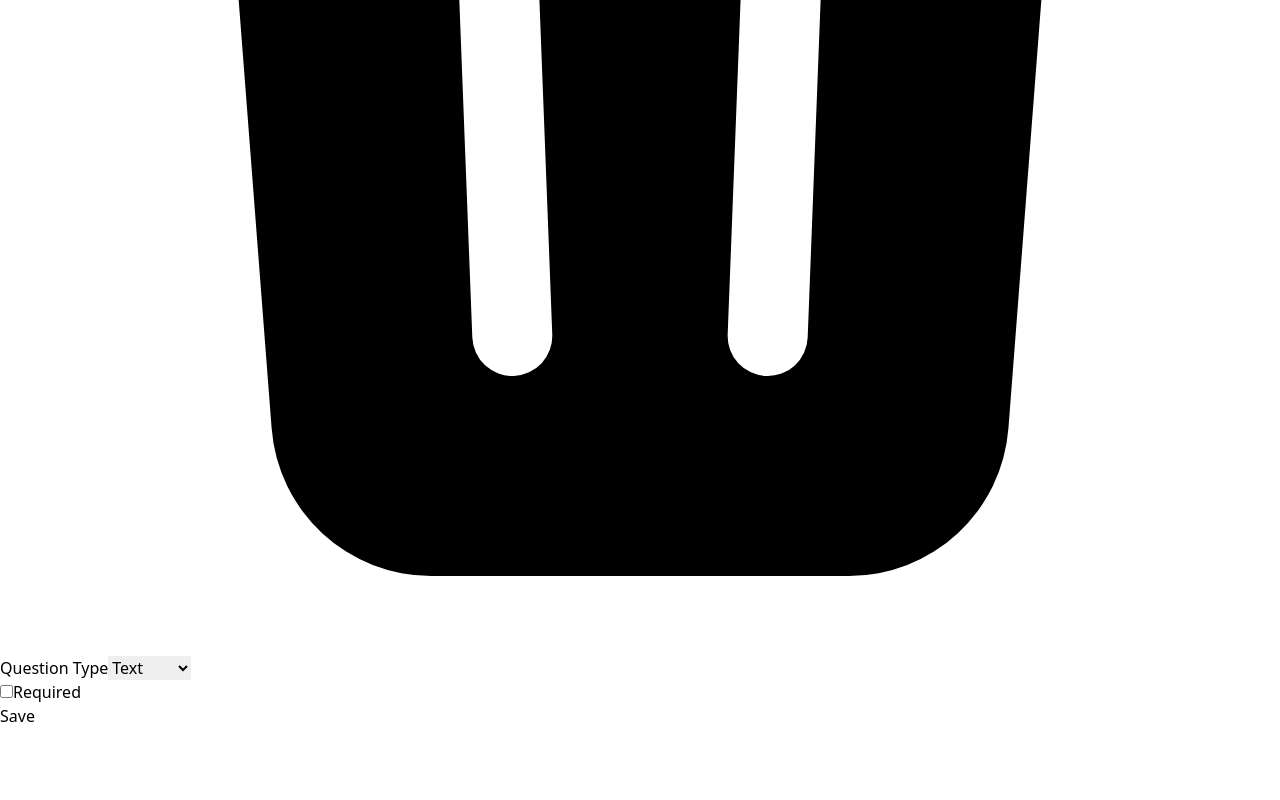
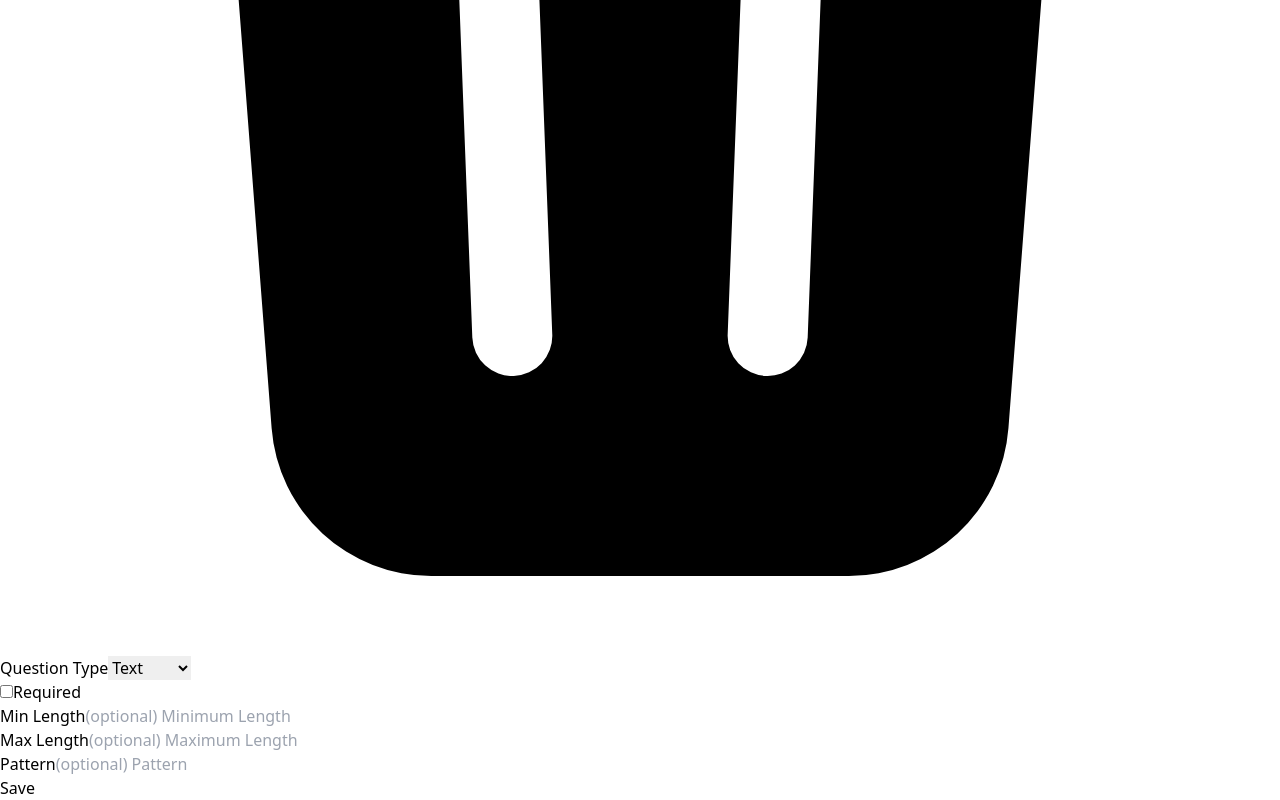
Before and after one commit to jainlokesh318/form-composer, a React (Vite) app: page /builder in a window 1280 px wide. Shown: the part 3310-4110 px from the top of the page. Before the commit the page ends 4038 px from the top, so only its background shows below. Built offline with nearby package versions, Linux system fonts and the light colour scheme.

Commit message:
feat:add input validation parameters

```diff
--- a/src/pages/FormComposer/QuestionBuilder.tsx
+++ b/src/pages/FormComposer/QuestionBuilder.tsx
@@ -1,8 +1,10 @@
 import { useEffect, useState } from "react";
 import { Question, QuestionType, questionTypeLabels } from "../../types/Question";
-import { SelectField } from "../../types/Field";
+import { NumberField, SelectField, TextField } from "../../types/Field";
 import SelectOptions from "../../components/util/SelectOptions";
 import { TrashIcon } from '@heroicons/react/24/solid'
+import TextOptions from "../../components/util/TextOptions";
+import NumberOptions from "../../components/util/NumberOptions";
 
 function QuestionBuilder({ question, onDelete, onUpdate }: { question: Question, onDelete: (id: string) => void, onUpdate: (id: string, question: Question) => void }) {
     const [questionState, setQuestionState] = useState<Question>(question)
@@ -23,7 +25,7 @@ function QuestionBuilder({ question, onDelete, onUpdate }: { question: Question,
         }
     }
 
-    const handleOptionsChange = (options: SelectField['options']) => {
+    const handleSelectOptionsChange = (options: SelectField['options']) => {
         if (questionState.type === 'select') {
             setQuestionState({
                 ...questionState,
@@ -32,10 +34,47 @@ function QuestionBuilder({ question, onDelete, onUpdate }: { question: Question,
         }
     }
 
+    const handleTextOptionsChange = (question: Question & TextField) => {
+        setQuestionState(question)
+    }
+
+    const handleNumberOptionsChange = (question: Question & NumberField) => {
+        setQuestionState(question)
+    }
+
+    const renderQuestionOptions = () => {
+        switch (questionState.type) {
+            case 'select':
+                return (
+                    <SelectOptions
+                        question={questionState as Question & SelectField}
+                        onChange={handleSelectOptionsChange}
+                    />
+                )
+            case 'text':
+                return (
+                    <TextOptions
+                        question={questionState as Question & TextField}
+                        onChange={handleTextOptionsChange}
+                    />
+                )
+            case 'number':
+                return (
+                    <NumberOptions
+                        question={questionState as Question & NumberField}
+                        onChange={handleNumberOptionsChange}
+                    />
+                )
+            default: {
+                return null
+            }
+        }
+    }
+
     return <div className="flex flex-col gap-2 border-2 border-gray-300 rounded-md p-2 my-2">
         <div className="flex justify-between">
-        <div className="flex-1 flex flex-row gap-2 items-center">
-            <label htmlFor="title ">Question Title</label>
+            <div className="flex-1 flex flex-row gap-2 items-center">
+                <label htmlFor="title ">Question Title</label>
                 <input type="text" id="title" value={questionState.title} onChange={(e) => handleChange('title', e.target.value)} placeholder="Enter Question Title" className="border-2 border-gray-300 rounded-md p-1 w-1/3" />
             </div>
             <TrashIcon className="w-6 h-6 text-red-500 cursor-pointer" onClick={() => onDelete(questionState.id)} />
@@ -56,14 +95,7 @@ function QuestionBuilder({ question, onDelete, onUpdate }: { question: Question,
                 <label htmlFor="required">Required</label>
             </div>
         </div>
-        {
-            questionState.type === 'select' && (
-                <SelectOptions
-                    question={questionState as Question & SelectField}
-                    onChange={handleOptionsChange}
-                />
-            )
-        }
+        {renderQuestionOptions()}
     </div>
 }
 
```
